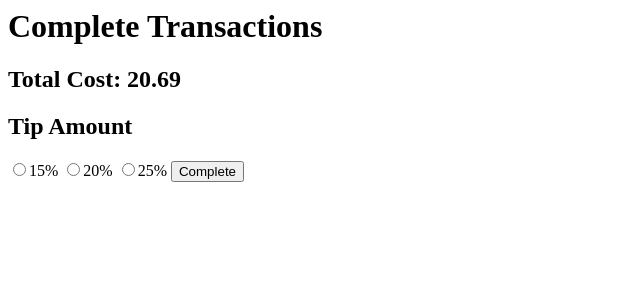
After one commit to adc613/rest, a Django app: page /transactions/complete/1 in a window 1280 px wide. The commit adds this page. Shown: the top 300 px of the page, without its empty margins (0-640 px from the left). Run offline with Django 3.2, Linux system fonts and the light colour scheme; data comes from the database, SQL or seed files in the repository; both versions use the stored data as it was after the commit.

Commit message:
bad message

```diff
--- a/templates/rest/home.html
+++ b/templates/rest/home.html
@@ -22,6 +22,7 @@
 <ul>
     <li><a href="{% url 'accounts:restuarant_list' %}">List of Resaurants</a></li>
     <li><a href="{% url 'accounts:logout' %}">Logout</a></li>
+    <li><a href="{% url 'transactions:order_list' %}">Complete Order</li></a>
 </ul>
 {% endif %}
 {% else %}
--- /dev/null
+++ b/templates/transactions/customer_complete.html
@@ -0,0 +1,11 @@
+<h1>Complete Transactions</h1>
+<h2>Total Cost: {{ food_cost }}</h2>
+<h2> Tip Amount</h2>
+
+<form method="post" action="{% url 'transactions:complete' pk=order.pk %}">
+    {% csrf_token %}
+    <label><input type="radio" name="percent"  value=".15">15%</label>
+    <label><input type="radio" name="percent"  value=".20">20%</label>
+    <label><input type="radio" name="percent"  value=".25">25%</label>
+    <button type="submit">Complete</button>
+</form>
--- a/transactions/forms.py
+++ b/transactions/forms.py
@@ -2,15 +2,11 @@ from django import forms
 
 from .models import Reservation, Order, OrderItem
 
-class ReservationCreationForm(forms.ModelForm):
+class CreateReservationForm(forms.ModelForm):
 
     class Meta:
         model = Reservation
         fields = ['time','restuarant']
-
-    def clean_resturant(self):
-        if restuarant.is_resturanat:
-            raiseforms.ValidationError('Resturant is not a resturant')
 
 class CreateOrderForm(forms.ModelForm):
 
--- a/transactions/models.py
+++ b/transactions/models.py
@@ -20,5 +20,6 @@ class Order(models.Model):
 
 class Reservation(models.Model):
     time = models.DateTimeField()
-    restuarant = models.ForeignKey('accounts.User')
+    restuarant = models.ForeignKey('accounts.User',
+            limit_choices_to={'is_restuarant' : True})
     creator = models.ForeignKey('accounts.User', related_name='reservators')
--- a/transactions/urls.py
+++ b/transactions/urls.py
@@ -6,4 +6,8 @@ urlpatterns = [
     url(r'^create/', views.CreateOrderView.as_view(), name='create_order'),
     url(r'^add/(?P<pk>\d+)', views.AddItemView.as_view(), name='add_item'),
     url(r'^list/', views.OrderListView.as_view(), name='order_list'),
+    url(r'^complete/(?P<pk>\d+)', views.CompleteOrderView.as_view(),
+        name='complete'),
+    url(r'^createreservation/(?P<pk>\d+)', views.CompleteOrderView.as_view(),
+        name='create_reservation'),
 ]
--- a/transactions/views.py
+++ b/transactions/views.py
@@ -2,8 +2,11 @@ from django.contrib.auth.decorators import login_required
 from django.core.urlresolvers import reverse
 from django.http import HttpResponseRedirect
 from django.shortcuts import render
+from django.utils.datastructures import MultiValueDictKeyError
 from django.utils.decorators import method_decorator
 from django.views.generic import View
+
+import decimal
 
 from .forms import CreateOrderForm, OrderItemCreationForm
 from .models import Order
@@ -61,9 +64,14 @@ class OrderListView(View):
     template_name = "transactions/order_list.html"
     def get(self, request):
         user = request.user
-        orders = Order.objects.filter(restuarant__pk=user.pk)
-        context = {'orders':orders}
-        return render(request, self.template_name, context)
+        if user.is_restuarant:
+            orders = Order.objects.filter(restuarant__pk=user.pk)
+            context = {'orders':orders}
+            return render(request, self.template_name, context)
+        else:
+            order = Order.objects.filter(orderer__pk=user.pk)[0]
+            return HttpResponseRedirect(reverse('transactions:complete',
+                kwargs={'pk':order.pk}))
 
 class CompleteOrderView(View):
     template_name = 'transactions/customer_complete.html'
@@ -72,35 +80,54 @@ class CompleteOrderView(View):
         order = Order.objects.get(pk=kwargs['pk'])
         items = order.items.all()
         context['items'] = items
+        food_cost = decimal.Decimal(0)
         for item in items:
-            food_cost += item.price
+            food_cost = food_cost + item.menu_item.price
         context['food_cost'] = food_cost
+        context['order'] = order
         return render(request, self.template_name,context)
 
-    def post(self, request, **kwwargs):
+    def post(self, request, **kwargs):
         order = Order.objects.get(pk=kwargs['pk'])
         if order.orderer == request.user:
+            percent = decimal.Decimal(0.0)
+            amount = decimal.Decimal(0.0)
+            tip = decimal.Decimal(0.0)
+            food_cost = decimal.Decimal(0)
             try:
                percent = request.POST['tip_percent']
-            except MultiValueKey:
+            except MultiValueDictKeyError:
                 pass
             try:
                amount = request.POST['tip_dollar']
-            except MultiValueKey:
+            except MultiValueDictKeyError:
                 pass
             items = order.items.all()
-            food_cost = 0
             for item in items:
-                food_cost += item.price
+                food_cost += item.menu_item.price
             if percent:
                 tip = (food_cost * percent)
             elif amount:
                 tip = amount
             else:
-                tip = food_cost * .20
+                tip = food_cost * decimal.Decimal(.20)
             total_cost = food_cost + tip
-            order.food_cost = food_cost
+            order.cost_of_food = food_cost
             order.tip = tip
             order.total_cost = total_cost
+            order.save()
+            print 'success'
 
         return HttpResponseRedirect(reverse('home'))
+
+class CreateReservationView(View):
+
+    def post(self, request, **kwargs):
+        reservation = CreateReservationForm(request.POST)
+        if reservation.is_valid():
+            user = request.user
+            r = reservation.save()
+            r.creator = user
+            r.save()
+
+        return HttpResponseRedirect(reverse('home'))
```
Also changed, not shown: menus/views.py (+8 -1 lines), templates/menus/menu_item_list.html (+7 -0 lines), db.sqlite3.
